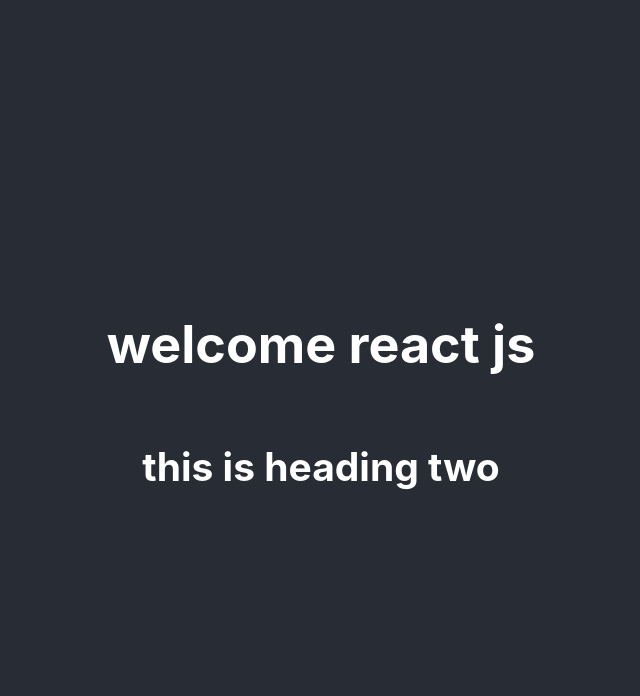
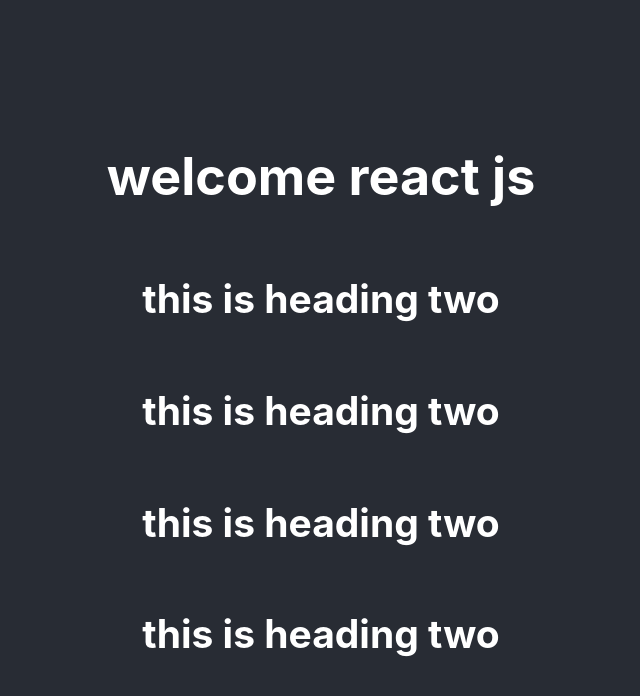
Before and after one commit to shashipandey100192/myreactapp, a React (Create React App) app: page / in a window 1280 px wide. Shown: the top 696 px of the page, without its empty margins (319-959 px from the left). Built offline with nearby package versions, Linux system fonts and the light colour scheme.

Commit message:
add something

```diff
--- a/src/App.js
+++ b/src/App.js
@@ -7,6 +7,9 @@
       <header className="App-header">
        <h1>welcome react js</h1>
        <h2>this is heading two</h2>
+       <h2>this is heading two</h2>
+       <h2>this is heading two</h2>
+       <h2>this is heading two</h2>
       </header>
     </div>
   );
```
